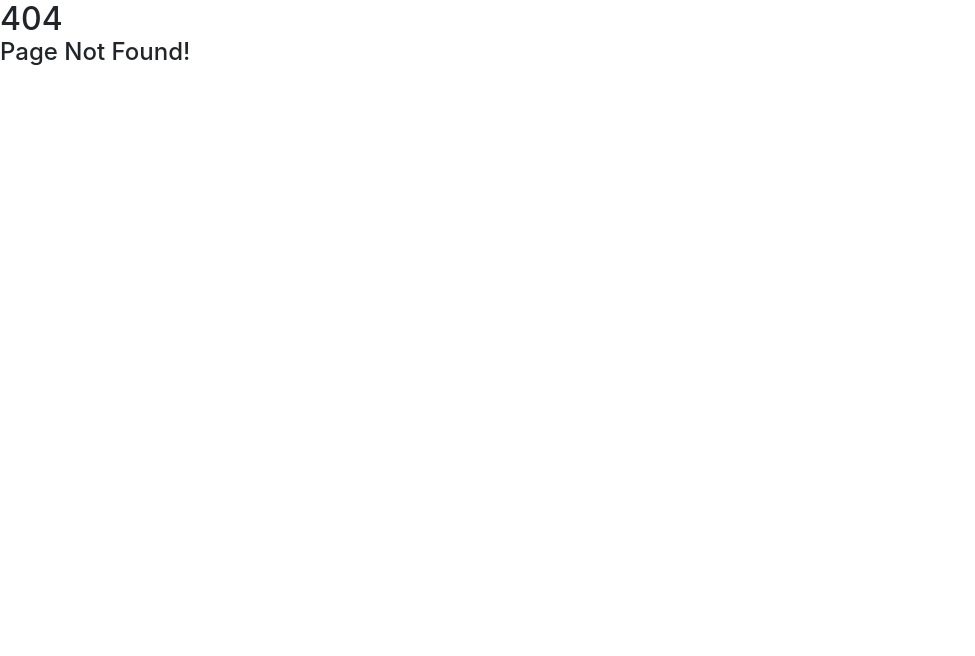
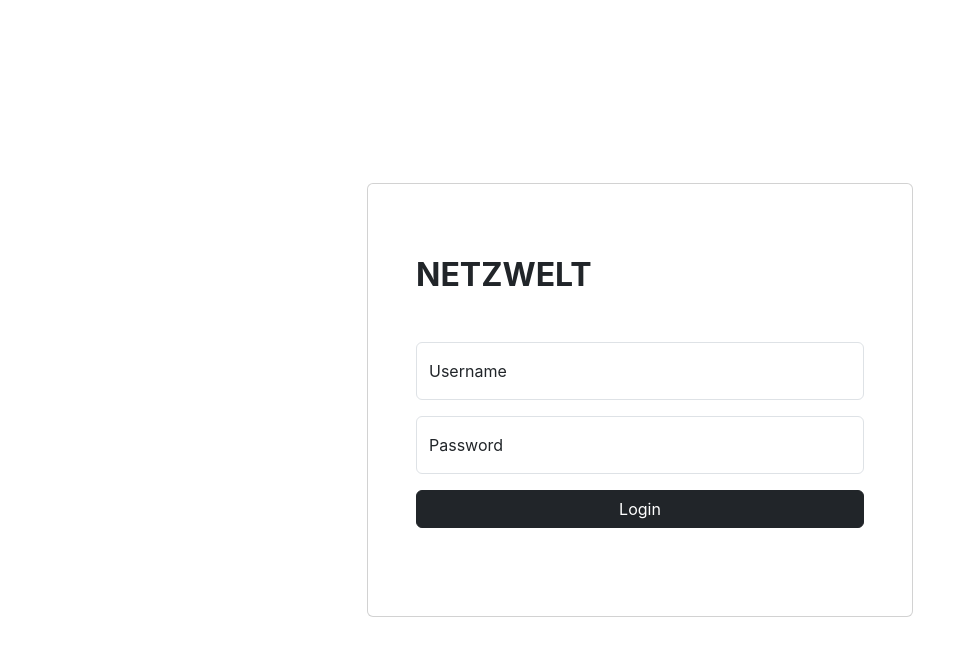
Before and after one commit to Hasmere/netzwelt-react, a React (Create React App) app in the folder netzwelt/: page /account/login in a window 1280 px wide. Before the commit this address had no page. Shown: the top 656 px of the page, without its empty margins (0-975 px from the left). Built offline with nearby package versions, Linux system fonts and the light colour scheme; the HTML template or start-up script is replaced by a standard one.

Commit message:
Reconfigure router paths

```diff
--- a/netzwelt/src/App.js
+++ b/netzwelt/src/App.js
@@ -1,5 +1,5 @@
 import React, { useState } from 'react';
-import { BrowserRouter, Routes, Route } from 'react-router-dom';
+import { BrowserRouter, Routes, Route, Navigate } from 'react-router-dom';
 
 import PrivateRoutes from './utils/privateRoutes';
 import PublicRoutes from './utils/publicRoutes';
@@ -26,10 +26,11 @@ function App() {
       <Routes>
         <Route path="*" element={<NotFound />} />
         <Route element={<PublicRoutes />}>
-          <Route path="/login" element={<Login />} />
+          <Route path="/account/login" element={<Login />} />
         </Route>
         <Route element={<PrivateRoutes />}>
-          <Route index element={<Territories />} />
+          <Route path="/" element={<Navigate to="/home/index" />} />
+          <Route path="/home/index" element={<Territories />} />
         </Route>
       </Routes>
     </BrowserRouter>
--- a/netzwelt/src/components/navigationBar/index.js
+++ b/netzwelt/src/components/navigationBar/index.js
@@ -8,7 +8,7 @@ const NavigationBar = props => {
 
     const handleLogout = () => {
       removeUserSession();
-      history('/login');
+      history('/account/login');
     }
 
     return (
--- a/netzwelt/src/utils/privateRoutes.js
+++ b/netzwelt/src/utils/privateRoutes.js
@@ -4,7 +4,7 @@ import { getUser } from './common';
 
 // handle the private routes
 const PrivateRoutes = () => {
-  return getUser() ? <Outlet /> : <Navigate to="/login" />
+  return getUser() ? <Outlet /> : <Navigate to="/account/login" />
 }
 
 export default PrivateRoutes;
--- a/netzwelt/src/utils/publicRoutes.js
+++ b/netzwelt/src/utils/publicRoutes.js
@@ -4,7 +4,7 @@ import { getUser } from './common';
 
 // handle the public routes
 const PublicRoutes = () => {
-  return !getUser() ? <Outlet /> : <Navigate to="/" />
+  return !getUser() ? <Outlet /> : <Navigate to="/home/index" />
 }
 
 export default PublicRoutes;
```
